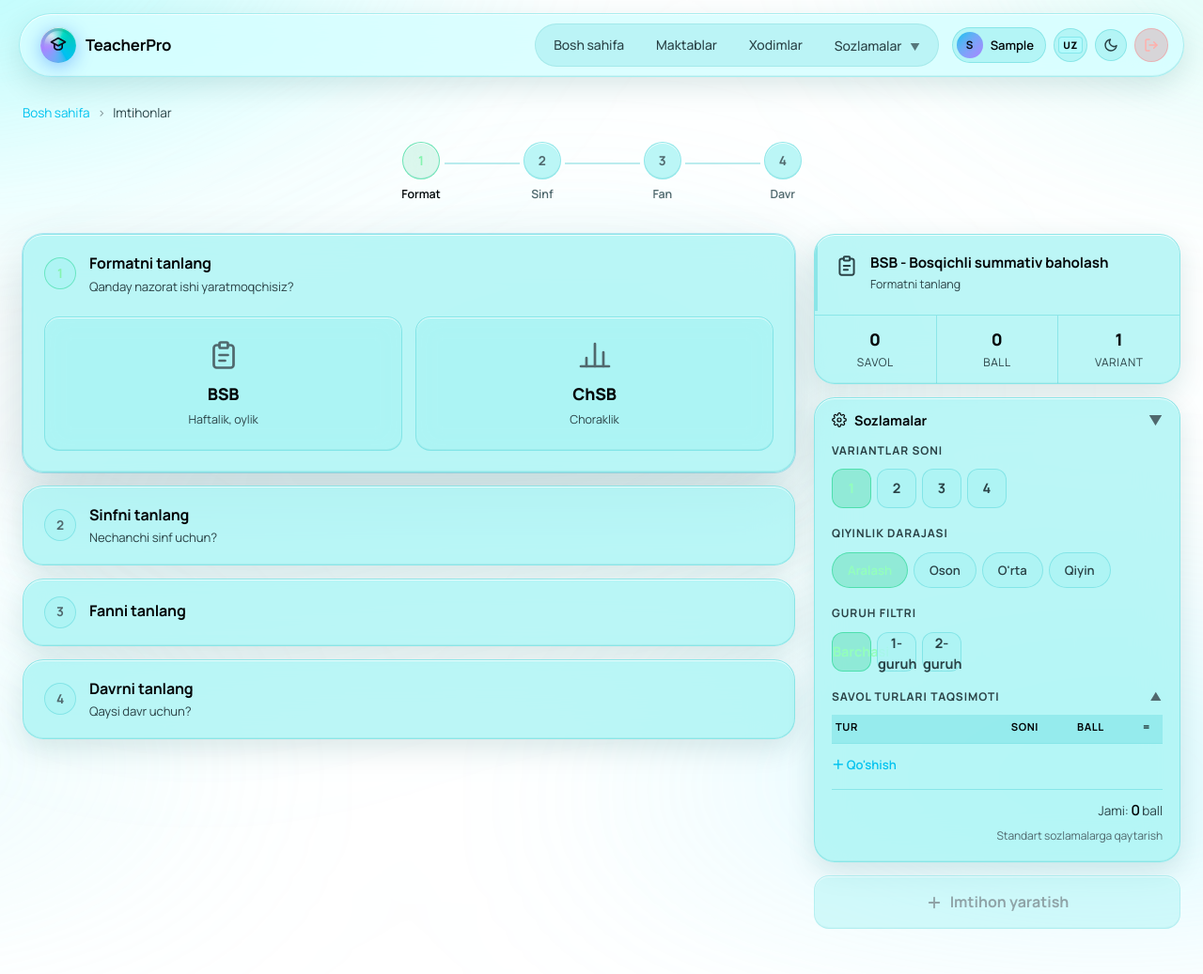
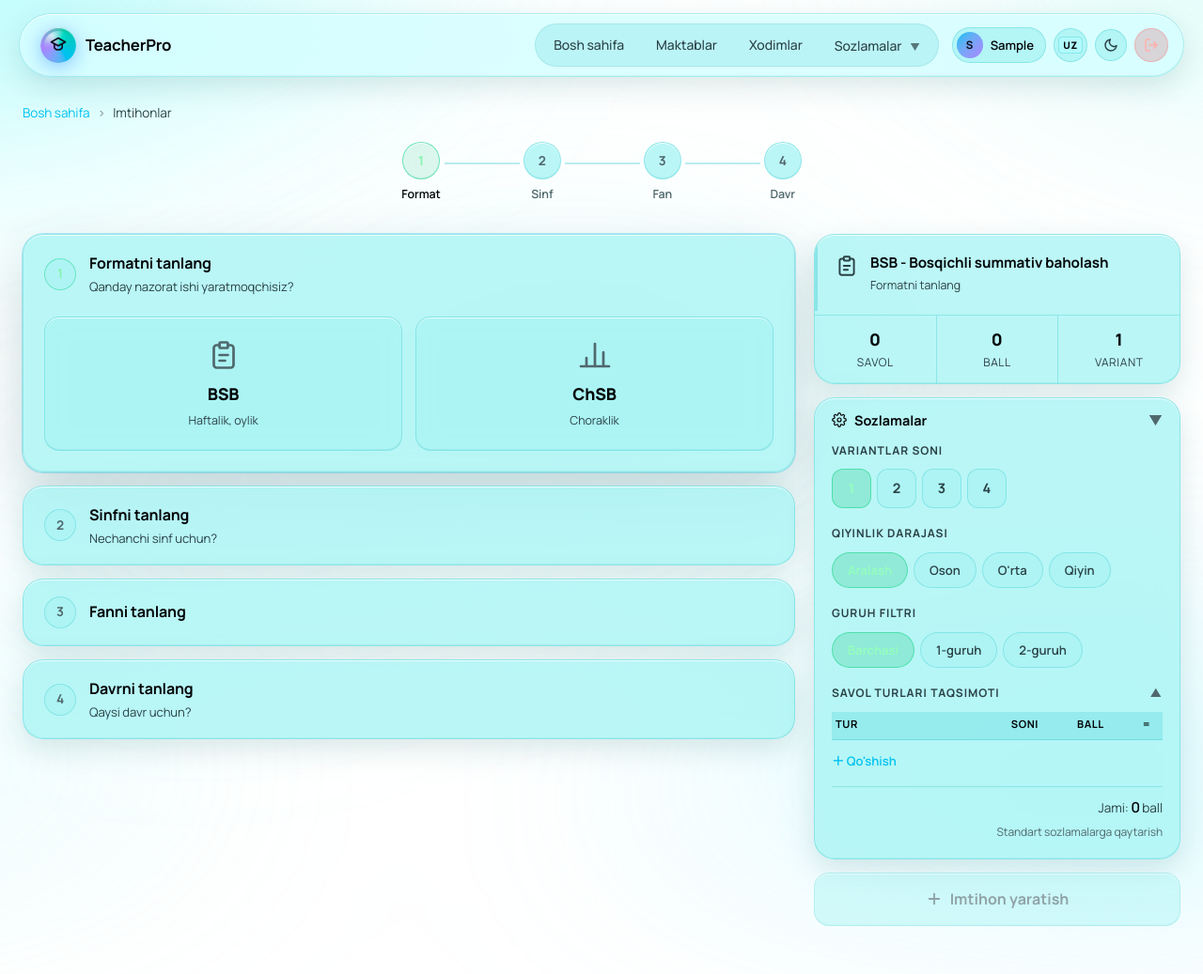
Before and after one commit to CyberdineT800/TeacherPro, a FastAPI app: page /teacher/create-exam in a window 1280 px wide. Shown: the top 1037 px of the page at 94% size. Run offline with FastAPI, Linux system fonts and the light colour scheme; the visitor is signed in with stand-in values (Sample User, id 1); data comes from the database, SQL or seed files in the repository; data that the repository does not hold is empty.

Commit message:
fix: filter btns design

```diff
--- a/templates/teacher/create_exam.html
+++ b/templates/teacher/create_exam.html
@@ -580,10 +580,10 @@
 
           <div class="settings-group">
             <div class="settings-label">{{ _('group_filter') }}</div>
-            <div class="variant-btns">
-              <button type="button" class="vbtn active" data-g="0" onclick="selectGroup(0)">{{ _('all') }}</button>
-              <button type="button" class="vbtn" data-g="1" onclick="selectGroup(1)">1-guruh</button>
-              <button type="button" class="vbtn" data-g="2" onclick="selectGroup(2)">2-guruh</button>
+            <div class="diff-btns">
+              <button type="button" class="dbtn active" data-g="0" onclick="selectGroup(0)">{{ _('all') }}</button>
+              <button type="button" class="dbtn" data-g="1" onclick="selectGroup(1)">1-guruh</button>
+              <button type="button" class="dbtn" data-g="2" onclick="selectGroup(2)">2-guruh</button>
             </div>
           </div>
 
@@ -767,7 +767,7 @@ function updateVariantStyle(){
   const active=fmt==='chsb'?'vbtn active-chsb':'vbtn active';
   document.querySelectorAll('.vbtn').forEach(b=>{b.className=parseInt(b.dataset.v)===curVariant?active:'vbtn';});
 }
-function selectGroup(g){document.getElementById('h_group_filter').value=g;document.querySelectorAll('[data-g]').forEach(b=>{b.className=parseInt(b.dataset.g)===g?'vbtn active':'vbtn';});}
+function selectGroup(g){document.getElementById('h_group_filter').value=g;const active=fmt==='chsb'?'dbtn active-chsb':'dbtn active';document.querySelectorAll('[data-g]').forEach(b=>{b.className=parseInt(b.dataset.g)===g?active:'dbtn';});}
 function selectDiff(d){document.getElementById('h_difficulty').value=d;updateDiffStyle(d);}
 function updateDiffStyle(current){
   const cur=current||document.getElementById('h_difficulty').value;
```
Also changed, not shown: 1 other file.
